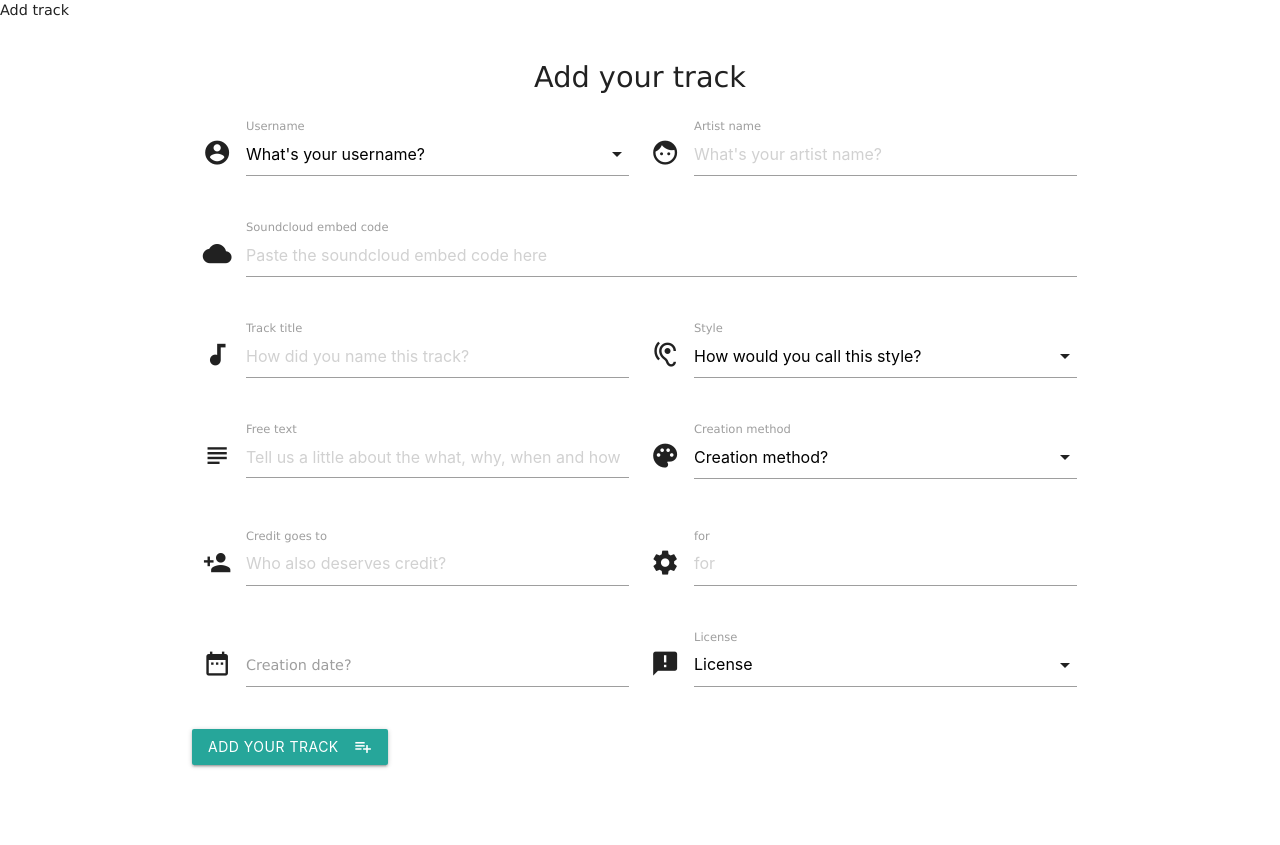
After one commit to Evert-R/milestone-three, a Flask app: page /add_track in a window 1280 px wide. The commit adds this page. Run offline with Flask 2, Linux system fonts and the light colour scheme; data that the repository does not hold is empty; some libraries are stand-ins or nearby versions.

Commit message:
Created page with a form to add a track to the database

```diff
--- a/app.py
+++ b/app.py
@@ -25,6 +25,26 @@ def get_tracks():
                            users=mongo.db.users.find())
 
 
+@app.route('/add_track')
+def add_track():
+    return render_template('addtrack.html',
+                           users=mongo.db.users.find(),
+                           styles=mongo.db.styles.find(),
+                           methods=mongo.db.methods.find())
+
+
+@app.route('/insert_track', methods=['POST'])
+def insert_track():
+    tracks = mongo.db.tracks
+    # request to get the form, converted to dict
+    track = request.form.to_dict()
+    embed_code = track['soundcloud']
+    track_position = embed_code.find('track')
+    track['soundcloud'] = embed_code[track_position+7:track_position+16]
+    tracks.insert_one(track)
+    return redirect(url_for('get_tracks'))
+
+
 if __name__ == '__main__':
     app.run(host=os.environ.get('IP'),
             port=os.environ.get('PORT'),
--- a/static/css/style.css
+++ b/static/css/style.css
@@ -1,7 +1,6 @@
 html {
     font-family: Verdana, Geneva, Tahoma, sans-serif;
     font-size: 0.9em;
-    background-color: #9e8f6c;
 }
 
 p {
@@ -14,29 +13,34 @@ a, a:visited, a:active {
     text-decoration: unset;
 }
 
-h2 {
+h1 {
     font-size: 2em;
     text-align: center;
 }
 
 .er-main-content {
-    width: 80%;
     margin-left: auto;
     margin-right: auto;
 }
 
 .er-user-info {
-    border: 1px solid #ddd;
-    margin: .5rem 0 1rem 0;
-    height: 100%;
+    padding: .5rem;
+    margin: .5rem;
+}
+
+.er-image-outer {
+    padding: 1rem;
 }
 
 .er-profile-pic {
-    width: 100%;
-    border-radius: 20px;
+    margin-left: auto;
+    margin-right: auto;
+    width: 75%;
+    border-radius: 100%;
     overflow: hidden;
 }
 
 .er-profile-pic img {
     width: 100%;
+    height: 100%;
 }
--- /dev/null
+++ b/templates/addtrack.html
@@ -0,0 +1,116 @@
+{% extends 'base.html' %}
+{% block content %}
+<h1>Add your track</h1>
+<div class="row">
+    <form action="{{ url_for('insert_track') }}" method="POST" class="col s12">
+
+        <div class="row">
+            <div class="input-field col s12 m6">
+                <i class="material-icons prefix">account_circle</i>
+                <select id="user" name="user">
+                    <option value="" disabled selected>What's your username?</option>
+                    {% for user in users %}
+                    <option value="{{user._id}}">{{user.user_name}}</option>
+                    {% endfor %}
+                </select>
+                <label>Username</label>
+            </div>
+            <div class="input-field col s12 m6">
+                <i class="material-icons prefix">face</i>
+                <input placeholder="What's your artist name?" id="artist_name" name="artist_name" type="text"
+                    class="validate">
+                <label for="artist_name">Artist name</label>
+            </div>
+        </div>
+
+
+        <div class="row">
+            <div class="input-field col s12">
+                <i class="material-icons prefix">cloud</i>
+                <input placeholder="Paste the soundcloud embed code here" id="soundcloud" name="soundcloud" type="text"
+                    class="validate">
+                <label for="artist_name">Soundcloud embed code</label>
+            </div>
+        </div>
+
+
+
+        <div class="row">
+            <div class="input-field col s12 m6">
+                <i class="material-icons prefix">audiotrack</i>
+                <input placeholder="How did you name this track?" id="title" name="title" type="text" class="validate">
+                <label for="title">Track title</label>
+            </div>
+            <div class="input-field col s12 m6">
+                <i class="material-icons prefix">hearing</i>
+                <select id="style" name="style">
+                    <option value="" disabled selected>How would you call this style?</option>
+                    {% for style in styles %}
+                    <option value="{{style.style}}">{{style.style}}</option>
+                    {% endfor %}
+                </select>
+                <label>Style</label>
+            </div>
+        </div>
+
+        <div class="row">
+            <div class="input-field col s12 m6">
+                <i class="material-icons prefix">subject</i>
+                <textarea placeholder="Tell us a little about the what, why, when and how" id="free_text"
+                    name="free_text" class="materialize-textarea"></textarea>
+                <label for="textarea1">Free text</label>
+            </div>
+            <div class="input-field col s12 m6">
+                <i class="material-icons prefix">palette</i>
+                <select id="creation_method" name="creation_method">
+                    <option value="" disabled selected>Creation method?</option>
+                    {% for method in methods %}
+                    <option value="{{method.method}}">{{method.method}}</option>
+                    {% endfor %}
+                </select>
+                <label>Creation method</label>
+            </div>
+        </div>
+
+        <div class="row">
+            <div class="input-field col s12 m6">
+                <i class="material-icons prefix">person_add</i>
+                <input placeholder="Who also deserves credit?" id="credits_who" name="credits_who" type="text"
+                    class="validate">
+                <label for="credits">Credit goes to</label>
+            </div>
+            <div class="input-field col s12 m6">
+                <i class="material-icons prefix">settings</i>
+                <input placeholder="for" id="credits_what" name="credits_what" type="text" class="validate">
+                <label for="credits">for</label>
+            </div>
+        </div>
+
+        <div class="row">
+            <div class="input-field col s12 m6">
+                <i class="material-icons prefix">date_range</i>
+                <input type="text" id="creation_date" name="creation_date" class="datepicker">
+                <label for="creation_date">Creation date?</label>
+            </div>
+            <div class="input-field col s12 m6">
+                <i class="material-icons prefix">announcement</i>
+                <select id="license" name="license">
+                    <option value="" disabled selected>License</option>
+                    <option value="Creative Commons">Creative Commons</option>
+                    <option value="the copyright law">Copyright (all rights reserved)</option>
+                    <option value="MIT License">MIT License</option>
+                </select>
+                <label>License</label>
+            </div>
+        </div>
+
+        <div class="row">
+            <button class="btn waves-effect waves-light" type="submit" name="action">Add your track
+                <i class="material-icons right">playlist_add</i>
+            </button>
+        </div>
+
+    </form>
+</div>
+
+{% endblock %}
--- a/templates/base.html
+++ b/templates/base.html
@@ -5,7 +5,7 @@
     <meta charset="UTF-8">
     <meta name="viewport" content="width=device-width, initial-scale=1.0">
     <meta http-equiv="X-UA-Compatible" content="ie=edge">
-    <title>Track Competition</title>
+    <title>Crowd finding</title>
     <link href="https://fonts.googleapis.com/icon?family=Material+Icons" rel="stylesheet">
     <link rel="stylesheet" href="https://cdnjs.cloudflare.com/ajax/libs/materialize/1.0.0/css/materialize.min.css"
         integrity="sha256-OweaP/Ic6rsV+lysfyS4h+LM6sRwuO3euTYfr6M124g=" crossorigin="anonymous" />
@@ -13,9 +13,17 @@
 </head>
 
 <body>
+
+    <header>
+        <a href="{{url_for('add_track')}}">Add track</a>
+    </header>
+
+    <div class="container">
         <div class="row">
             <article class="er-main-content">
+                <div class="row">
                     {% block content %} {% endblock %}
+                </div>
             </article>
         </div>
         <script src="https://cdnjs.cloudflare.com/ajax/libs/jquery/3.4.1/jquery.min.js"
@@ -25,8 +33,13 @@
         <script>
             $(document).ready(function () {
                 $('.collapsible').collapsible();
+                $('select').formSelect();
+                $('.datepicker').datepicker({
+                    format: 'mmmm, yyyy'
+                });
             });
         </script>
+    </div>
 </body>
 
 </html>
```
Also changed, not shown: templates/tracks.html (+13 -8 lines), README.md. Lines whose indentation alone changed are shown as unchanged.
